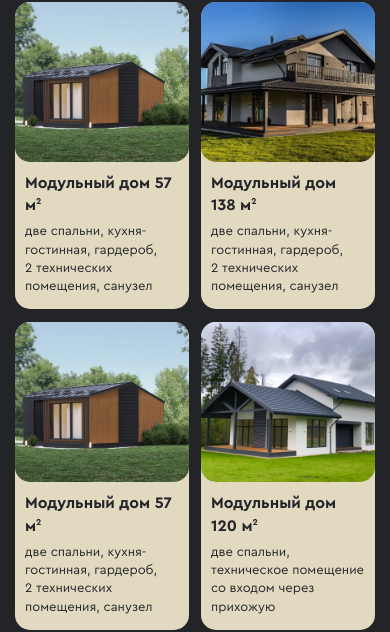
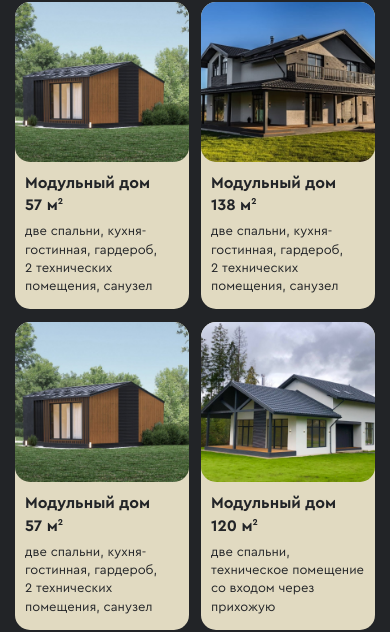
Before and after one commit to GrinCaseCode/VDK, a plain HTML site: page single-house.html in a window 390 px wide. Shown: the part 6225-6857 px from the top of the page. Drawn offline with nearby package versions, Linux system fonts and the light colour scheme.

Commit message:
Add files via upload

```diff
--- a/css/main.css
+++ b/css/main.css
@@ -1281,3 +1281,6 @@ transition: all 0.5s;
 	padding-top: 20px;
 	max-width: 590px;
 }
+.item-portfolio .title-middle span {
+	white-space: nowrap;
+}
--- a/css/media.css
+++ b/css/media.css
@@ -742,6 +742,7 @@ body {
     margin-bottom: 15px;
 }
 .footer-bottom {
+    margin-top: 0;
 	text-align: center;
 }
 .btn_top {
--- a/single-house.html
+++ b/single-house.html
@@ -534,7 +534,7 @@
 								<img src="img/portfolio1.jpg" alt="alt">
 							</span>
 							<span class="item-portfolio__content">
-								<span class="title-middle">Модульный дом 120 м<sup>2</sup></span>
+								<span class="title-middle">Модульный дом <span>120 м<sup>2</sup></span></span>
 								<span>две спальни, техническое помещение со входом через прихожую</span>
 							</span>
 						</a>
@@ -545,7 +545,7 @@
 								<img src="img/portfolio2.jpg" alt="alt">
 							</span>
 							<span class="item-portfolio__content">
-								<span class="title-middle">Модульный дом 138 м<sup>2</sup></span>
+								<span class="title-middle">Модульный дом <span>138 м<sup>2</sup></span></span>
 								<span>две спальни, кухня-гостинная, гардероб, <br>2 технических помещения, санузел</span>
 							</span>
 						</a>
@@ -556,7 +556,7 @@
 								<img src="img/portfolio3.jpg" alt="alt">
 							</span>
 							<span class="item-portfolio__content">
-								<span class="title-middle">Модульный дом 57 м<sup>2</sup></span>
+								<span class="title-middle">Модульный дом <span>57 м<sup>2</sup></span></span>
 								<span>две спальни, кухня-гостинная, гардероб, <br>2 технических помещения, санузел</span>
 							</span>
 						</a>
@@ -567,7 +567,7 @@
 								<img src="img/portfolio2.jpg" alt="alt">
 							</span>
 							<span class="item-portfolio__content">
-								<span class="title-middle">Модульный дом 138 м<sup>2</sup></span>
+								<span class="title-middle">Модульный дом <span>138 м<sup>2</sup></span></span>
 								<span>две спальни, кухня-гостинная, гардероб, <br>2 технических помещения, санузел</span>
 							</span>
 						</a>
@@ -578,7 +578,7 @@
 								<img src="img/portfolio3.jpg" alt="alt">
 							</span>
 							<span class="item-portfolio__content">
-								<span class="title-middle">Модульный дом 57 м<sup>2</sup></span>
+								<span class="title-middle">Модульный дом <span>57 м<sup>2</sup></span></span>
 								<span>две спальни, кухня-гостинная, гардероб, <br>2 технических помещения, санузел</span>
 							</span>
 						</a>
@@ -589,7 +589,7 @@
 								<img src="img/portfolio1.jpg" alt="alt">
 							</span>
 							<span class="item-portfolio__content">
-								<span class="title-middle">Модульный дом 120 м<sup>2</sup></span>
+								<span class="title-middle">Модульный дом <span>120 м<sup>2</sup></span></span>
 								<span>две спальни, техническое помещение со входом через прихожую</span>
 							</span>
 						</a>
```
Also changed, not shown: modular-house.html (+4 -4 lines), vacation-house.html (+4 -4 lines). Lines whose indentation alone changed are shown as unchanged.
